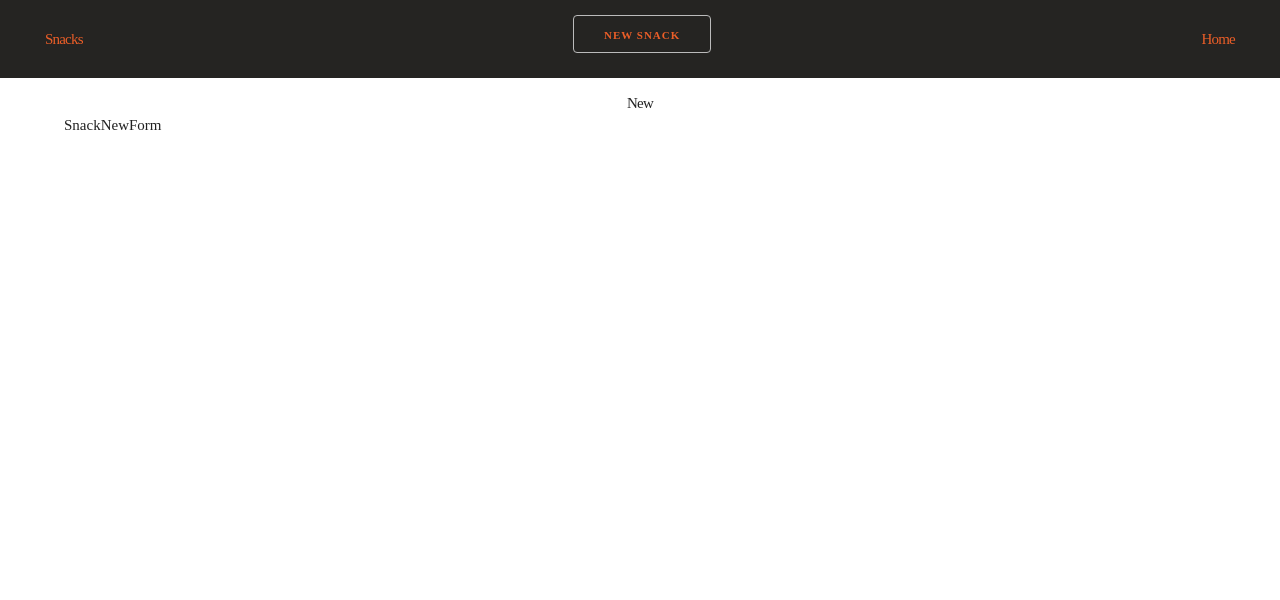
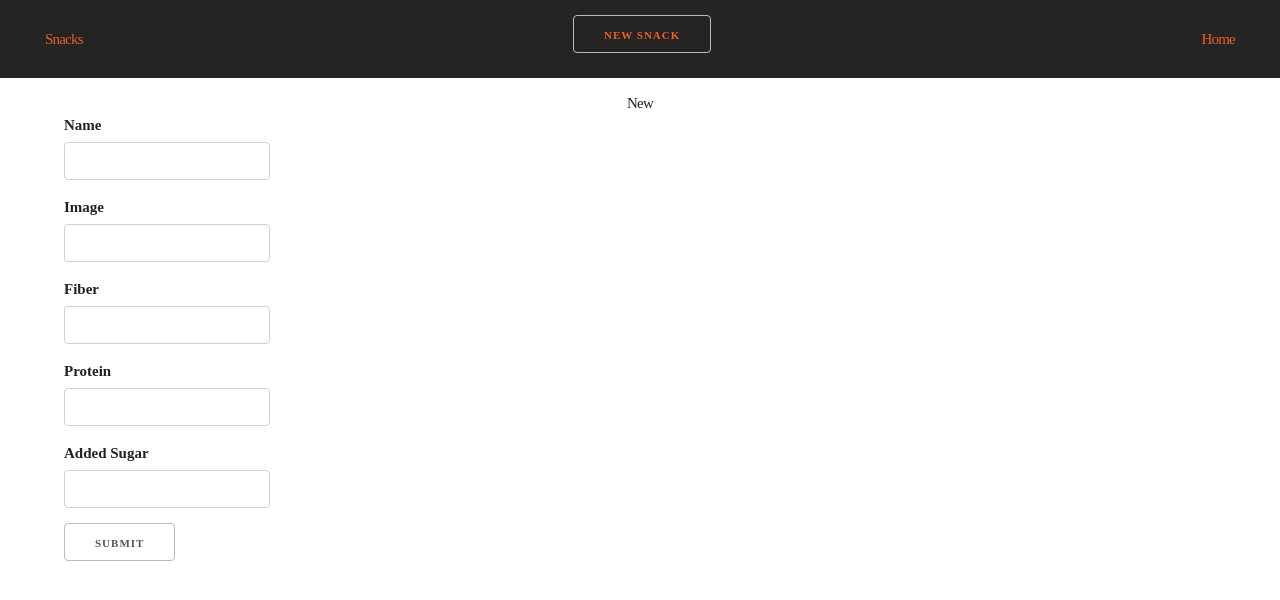
Before and after one commit to lsajid/snack-a-log, a React (Create React App) app in the folder front-end/: page /snacks/new in a window 1280 px wide. Shown: the top 600 px of the page. Built offline with nearby package versions, Linux system fonts and the light colour scheme; no server answers.

Commit message:
Front-end: SnackNewForm.js form is function, tests not passing

```diff
--- a/front-end/src/Components/SnackNewForm.js
+++ b/front-end/src/Components/SnackNewForm.js
@@ -1,8 +1,83 @@
-import React from 'react'
+import axios from "axios";
+import { useState } from "react";
+import { useNavigate } from "react-router-dom";
+
+const API = process.env.REACT_APP_API_URL;
 
 function SnackNewForm() {
+  const [ snack, setSnack ] = useState({
+    name: "",
+    image: "",
+    fiber: null,
+    protein: null,
+    added_sugar: null,
+    is_healthy: null
+  });
+
+  let navigate = useNavigate();
+
+  const addSnack = (newSnack) => {
+    axios.post(`${API}/snacks`, newSnack)
+      .then(
+        () => {
+          navigate(`/snacks`);
+        },
+        (error) => console.error(error)
+      )
+      .catch((c) => console.warn("catch", c));
+  };
+
+  const handleTextChange = (event) => {
+    setSnack({...snack, [event.target.id]: event.target.value });
+  }
+
+  const handleSubmit = (event) => {
+    event.preventDefault();
+    addSnack(snack);
+  }
+
   return (
-    <div>SnackNewForm</div>
+    <div>
+      <form onSubmit={handleSubmit}>
+        <label htmlFor="name">Name</label>
+        <input
+          id="name"
+          type="text"
+          value={snack.name}
+          onChange={handleTextChange}
+        />
+        <label htmlFor="image">Image</label>
+        <input
+          id="image"
+          type="text"
+          value={snack.image}
+          onChange={handleTextChange}
+        />
+        <label htmlFor="fiber">Fiber</label>
+        <input
+          id="fiber"
+          type="number"
+          value={snack.fiber}
+          onChange={handleTextChange}
+        />
+        <label htmlFor="protein">Protein</label>
+        <input
+          id="protein"
+          type="number"
+          value={snack.protein}
+          onChange={handleTextChange}
+        />
+        <label htmlFor="added_sugar">Added Sugar</label>
+        <input
+          id="added_sugar"
+          type="number"
+          value={snack.added_sugar}
+          onChange={handleTextChange}
+        />
+        <br />
+        <input type="submit"/>
+      </form>
+    </div>
   )
 }
 
```
